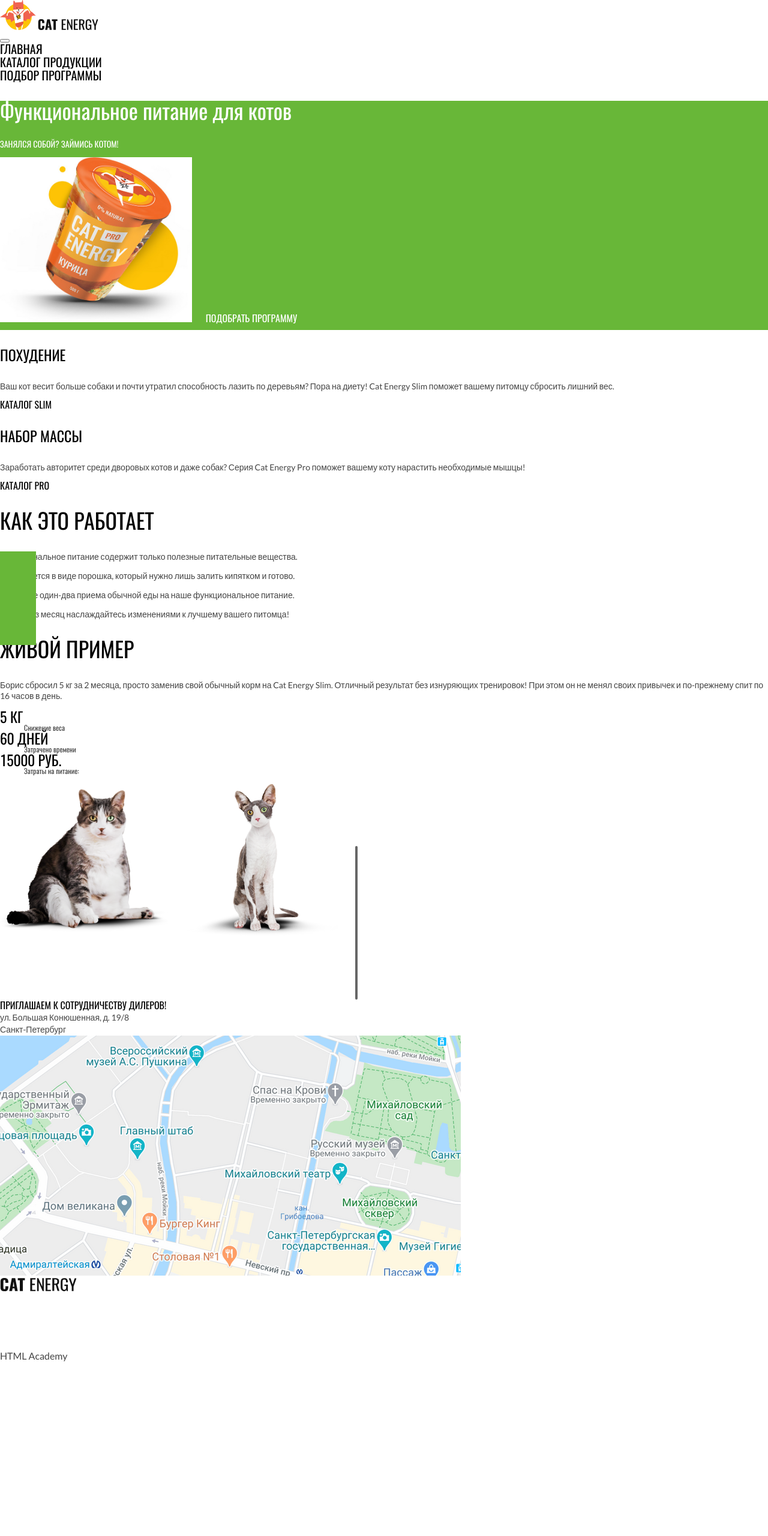
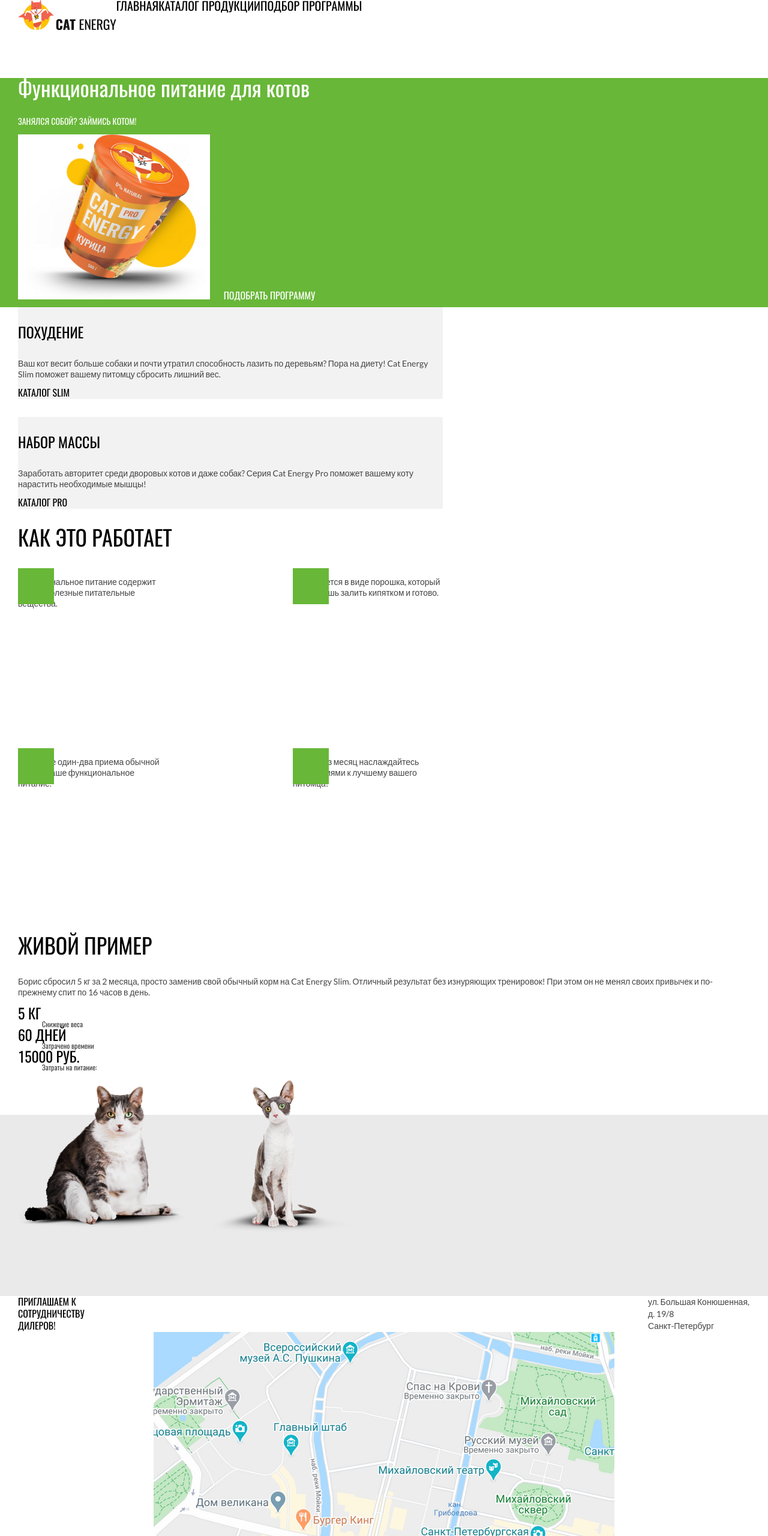
Before and after one commit to htmlacademy-adaptive/635705-cat-energy-30, a website: page source/index.html in a window 1280 px wide. Shown: the top 2560 px of the page at 60% size. Before the commit the page ends 2324 px from the top, so only its background shows below. Drawn offline with nearby package versions, Linux system fonts and the light colour scheme; files that its build step writes are made by us from their sources.

Commit message:
Добавляет адаптивную сетку крупных блоков для всех состояний: мобильного, планшетного и десктопного

```diff
--- /dev/null
+++ b/source/styles/blocks/additional.scss
@@ -0,0 +1,16 @@
+.additional__list {
+  @include reset-list;
+  display: grid;
+  grid-template-rows: repeat(4, 1fr);
+  grid-gap: 13px;
+
+  @media (min-width: $tablet-width) {
+    grid-template-rows: repeat(2, 1fr);
+    grid-template-columns: repeat(2, 1fr);
+  }
+
+  @media (min-width: $desktop-width) {
+    grid-template-rows: none;
+    grid-template-columns: repeat(4, 1fr);
+  }
+}
--- a/source/styles/blocks/additionally.scss
+++ b/source/styles/blocks/additionally.scss
@@ -1,3 +1,7 @@
 .additionally__title {
   @include basic-text-param($accent-font, 24px, 24px, $accent-text-color);
 }
+
+.additionally__list {
+  @include reset-list;
+}
--- /dev/null
+++ b/source/styles/blocks/cat-info.scss
@@ -0,0 +1,11 @@
+.cat-info {
+  @media (min-width: $desktop-width) {
+    display: flex;
+    flex-flow: row wrap;
+    gap: 80px;
+  }
+}
+
+.cat-info__list {
+  @include reset-list;
+}
--- /dev/null
+++ b/source/styles/blocks/cooperation.scss
@@ -0,0 +1,11 @@
+.cooperation {
+  display: flex;
+  flex-direction: column;
+  flex-wrap: wrap;
+  background-color: $disabled-bg-color;
+
+  @media (min-width: $tablet-width) {
+    flex-direction: row;
+    justify-content: space-between;
+  }
+}
--- a/source/styles/blocks/header.scss
+++ b/source/styles/blocks/header.scss
@@ -1,3 +1,16 @@
 .header {
   color: #ffffff;
+  min-width: 320px;
+  min-height: 66px;
+  display: flex;
+  flex-direction: row;
+  flex-wrap: wrap;
+
+  @media (min-width: $tablet-width) {
+    min-height: 100px;
+  }
+
+  @media (min-width: $desktop-width) {
+    min-height: 169px;
+  }
 }
--- a/source/styles/blocks/location.scss
+++ b/source/styles/blocks/location.scss
@@ -7,3 +7,24 @@
   @include basic-text-param($base-font, 14px, 20px, $content-text-color);
   font-style: normal;
 }
+
+.location__img {
+  display: block;
+  margin: 0 auto;
+}
+
+.location__address {
+  display: flex;
+  flex-direction: row;
+  flex-wrap: wrap;
+  justify-content: space-between;
+}
+
+.location__address b,
+.location__address address {
+  width: 140px;
+
+  @media (min-width: $tablet-width) {
+    width: 170px;
+  }
+}
--- a/source/styles/blocks/logo.scss
+++ /dev/null
@@ -1,7 +0,0 @@
-.logo {
-  width: 100%;
-}
-
-.logo__icon {
-  margin-left: 50px;
-}
--- a/source/styles/blocks/nav.scss
+++ b/source/styles/blocks/nav.scss
@@ -1,5 +1,23 @@
 .nav__list {
   @include reset-list;
+  display: flex;
+  flex-direction: column;
+  flex-wrap: wrap;
+
+  @media (min-width: $tablet-width) {
+    width: 436px;
+    flex-direction: row;
+  }
+
+  @media (min-width: $desktop-width) {
+    width: 475px;
+  }
+}
+
+.nav__toggle {
+  @media (min-width: $tablet-width) {
+    display: none;
+  }
 }
 
 .nav__link {
--- a/source/styles/blocks/offer.scss
+++ b/source/styles/blocks/offer.scss
@@ -1,5 +1,18 @@
 .offer__list {
   @include reset-list;
+  display: flex;
+  flex-direction: column;
+  flex-wrap: wrap;
+  gap: 20px;
+
+  @media (min-width: $tablet-width) {
+    gap: 30px;
+  }
+
+  @media (min-width: $desktop-width) {
+    flex-direction: row;
+    gap: 80px;
+  }
 }
 
 .offer__title {
@@ -18,6 +31,16 @@
 
 .offer__item {
   position: relative;
+  background-color: $disabled-bg-color;
+
+  @media (min-width: $tablet-width) {
+    width: 708px;
+  }
+
+  @media (min-width: $desktop-width) {
+    width: 570px;
+    flex-direction: row;
+  }
 }
 
 .offer__item--slim::before {
--- /dev/null
+++ b/source/styles/blocks/owner-info.scss
@@ -0,0 +1,9 @@
+.owner-info__list {
+  @include reset-list;
+
+  @media (min-width: $desktop-width) {
+    display: flex;
+    flex-flow: row wrap;
+    gap: 80px;
+  }
+}
--- /dev/null
+++ b/source/styles/blocks/primary.scss
@@ -0,0 +1,28 @@
+.primary__list {
+  @include reset-list;
+  display: grid;
+  grid-template-rows: repeat(8, 1fr);
+
+  @media (min-width: $tablet-width) {
+    grid-template-rows: repeat(4, 1fr);
+    grid-template-columns: repeat(2, 1fr);
+    grid-gap: 60px;
+  }
+
+  @media (min-width: $desktop-width) {
+    grid-template-rows: repeat(2, 1fr);
+    grid-template-columns: repeat(4, 1fr);
+    grid-gap: 80px;
+  }
+}
+
+.primary__item {
+  @media (min-width: $tablet-width) {
+    width: 324px;
+    min-height: 511px;
+  }
+
+  @media (min-width: $desktop-width) {
+    width: 245px;
+  }
+}
--- a/source/styles/blocks/product.scss
+++ b/source/styles/blocks/product.scss
@@ -1,3 +1,9 @@
+.product {
+  @media (min-width: $tablet-width) {
+    background: linear-gradient(to top, $grey-bg-secondary-color 75%, $white-color 25%);
+  }
+}
+
 .product__title {
   @include basic-text-param($accent-font, 16px, 20px, $accent-text-color);
   text-transform: uppercase;
--- a/source/styles/blocks/social.scss
+++ b/source/styles/blocks/social.scss
@@ -1,5 +1,9 @@
 .social__list {
   @include reset-list;
+  display: grid;
+  grid-template-columns: repeat(3, 1fr);
+  gap: 24px;
+  max-width: 132px;
 }
 
 .social__link {
--- a/source/styles/blocks/testimonial.scss
+++ b/source/styles/blocks/testimonial.scss
@@ -1,3 +1,15 @@
+.testimonial {
+  background: linear-gradient(to top, $grey-bg-secondary-color 100%, $white-color 0%);
+
+  @media (min-width: $tablet-width) {
+    background: linear-gradient(to top, $grey-bg-secondary-color 50%, $white-color 50%);
+  }
+
+  @media (min-width: $desktop-width) {
+    background: linear-gradient(to top, $grey-bg-secondary-color 75%, $white-color 25%);
+  }
+}
+
 .testimonial__title {
   @include basic-text-param($accent-font, 36px, 40px, $accent-text-color);
   text-transform: uppercase;
--- a/source/styles/blocks/workflow.scss
+++ b/source/styles/blocks/workflow.scss
@@ -5,11 +5,30 @@
 
 .workflow__list {
   @include reset-list;
+  display: flex;
+  flex-direction: column;
+  flex-wrap: wrap;
+  gap: 20px;
+
+  @media (min-width: $tablet-width) {
+    width: 708px;
+    flex-direction: row;
+    justify-content: space-between;
+  }
+
+  @media (min-width: $desktop-width) {
+    width: 100%;
+  }
 }
 
 .workflow__item {
   @include basic-text-param($base-font, 14px, 18px, $content-text-color);
   position: relative;
+
+  @media (min-width: $tablet-width) {
+    width: 250px;
+    min-height: 280px;
+  }
 }
 
 .workflow__item--leaf::before {
--- a/source/styles/global/variables.scss
+++ b/source/styles/global/variables.scss
@@ -2,6 +2,12 @@
 
 $base-font: "Lato", "Arial", sans-serif;
 $accent-font: "Oswald", "Arial", sans-serif;
+
+// VIEWPORTS
+
+$tablet-width: 768px;
+$desktop-width: 1440px;
+$mobile-width-only: 767px;
 
 // COLORS
 
@@ -12,3 +18,4 @@
 $white-color: #ffffff;
 $disabled-bg-color: #f2f2f2;
 $grey-bg-color: #666666;
+$grey-bg-secondary-color:#eaeaea;
--- a/source/styles/styles.scss
+++ b/source/styles/styles.scss
@@ -3,6 +3,7 @@
 @import "./global/mixins.scss";
 @import "./global/fonts.scss";
 @import "./global/global.scss";
+@import "./global/container.scss";
 @import "./global/visually-hidden.scss";
 
 /* BLOCKS */
@@ -10,7 +11,6 @@
 @import "./blocks/button.scss";
 @import "./blocks/header.scss";
 @import "./blocks/nav.scss";
-@import "./blocks/logo.scss";
 @import "./blocks/lead.scss";
 @import "./blocks/offer.scss";
 @import "./blocks/workflow.scss";
@@ -18,6 +18,7 @@
 @import "./blocks/range.scss";
 @import "./blocks/stats.scss";
 @import "./blocks/location.scss";
+@import "./blocks/cooperation.scss";
 @import "./blocks/copyright.scss";
 @import "./blocks/product.scss";
 @import "./blocks/features.scss";
@@ -25,4 +26,8 @@
 @import "./blocks/additional-product.scss";
 @import "./blocks/promotion.scss";
 @import "./blocks/form.scss";
+@import "./blocks/cat-info.scss";
+@import "./blocks/owner-info.scss";
+@import "./blocks/additional.scss";
+@import "./blocks/primary.scss";
 @import "./blocks/social.scss";
```
